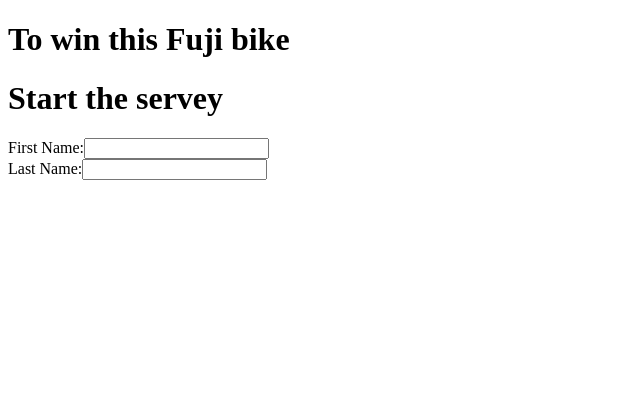
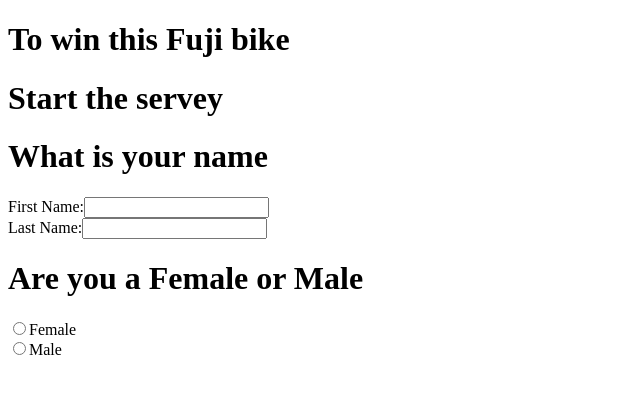
Before and after one commit to AaraniG/SEG3125--Group-4, a plain HTML site: page index.html in a window 1280 px wide. Shown: the whole page, without its empty margins (0-640 px from the left). Drawn offline with Linux system fonts and the light colour scheme.

Commit message:
more details and comments

```diff
--- a/index.html
+++ b/index.html
@@ -9,8 +9,16 @@
     <h1>To win this Fuji bike</h1>
     <h1>Start the servey</h1>
     <form action="index.php" name="Fuji Bike" method=""POST>
+        <!--name section-->
+        <h1>What is your name</h1>
         First Name:<input type="text" name="First Name"><br>
         Last Name:<input type="text" name="Last Name"><br>
+        <!--Female or male section-->
+        <h1>Are you a Female or Male</h1>
+        <input type="radio" name="sex" value="female">Female<br>
+        <input type="radio" name="sex" value="Male">Male<br>
+
+
     </form>
 </body>
 </html>
```
